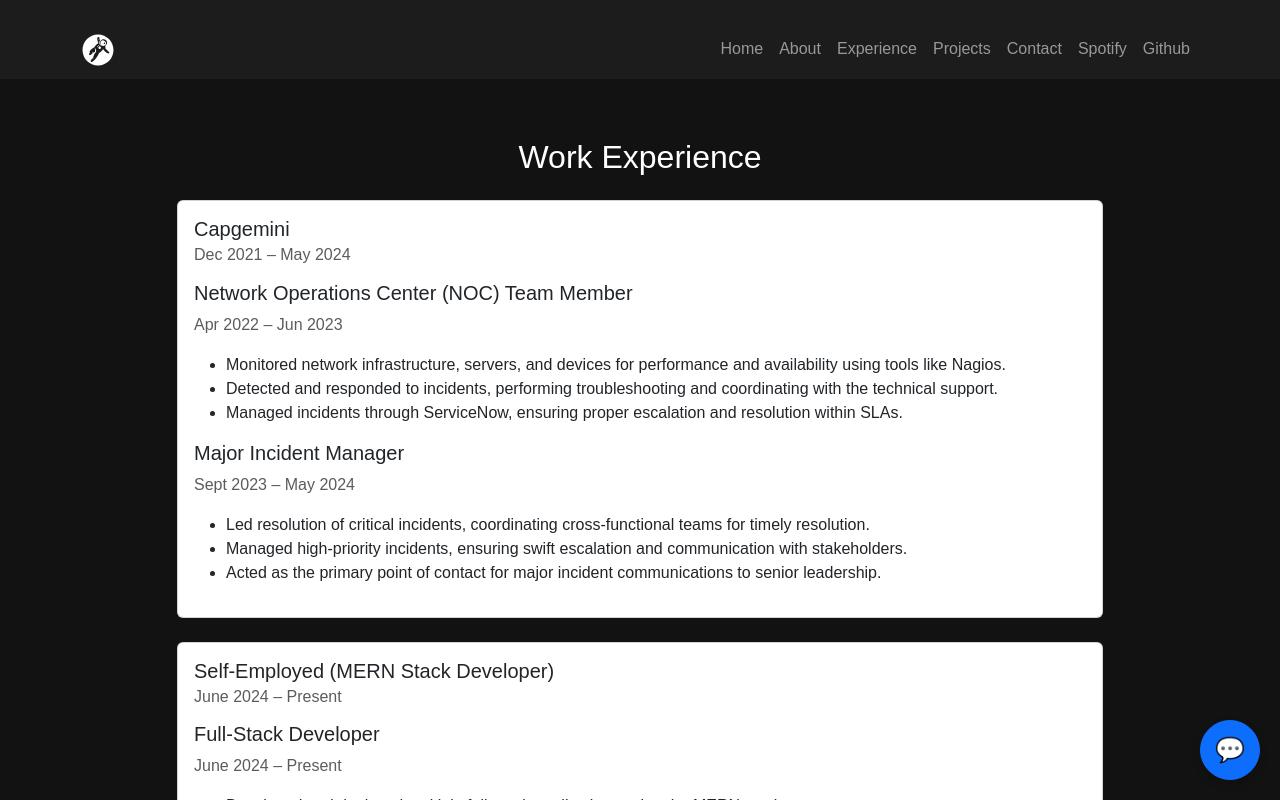
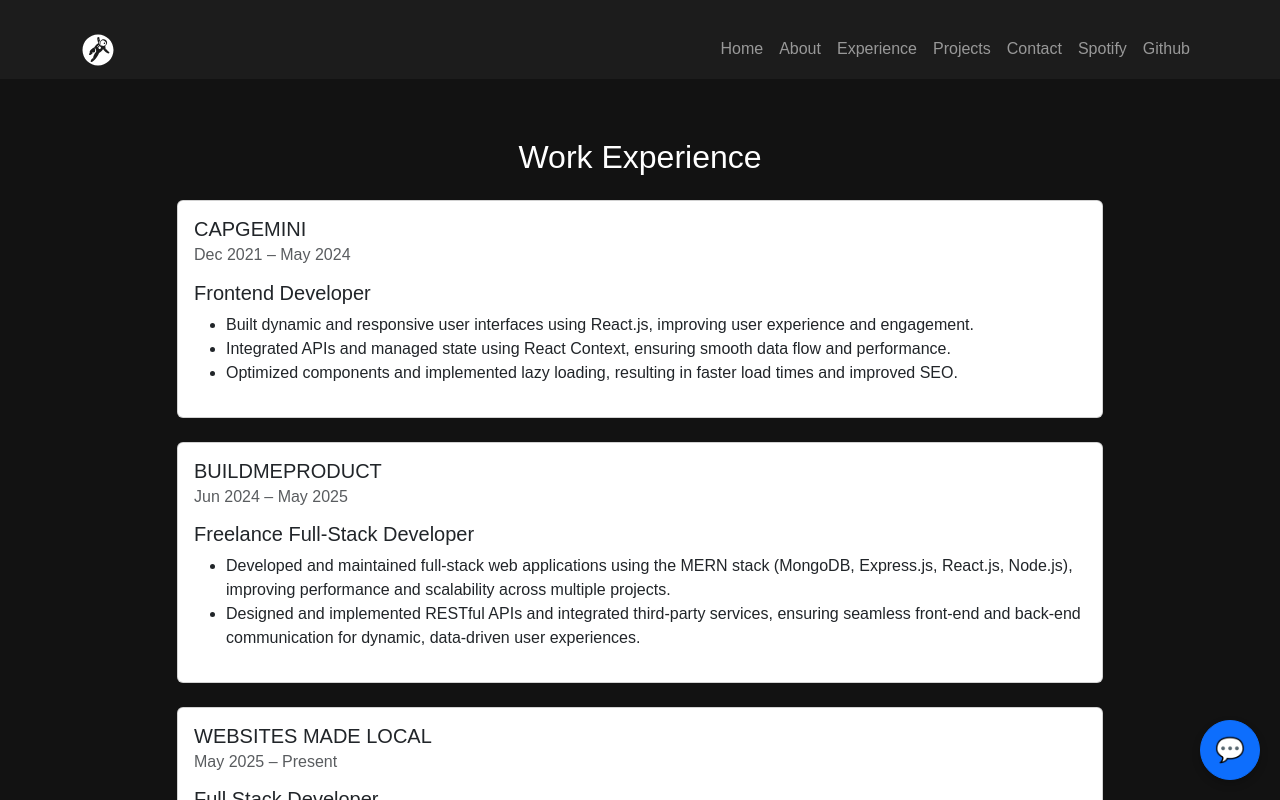
Before and after one commit to PraneethAllurI/praneethalluri.github.io, a React (Vite) app: page /workexperience in a window 1280 px wide. Shown: the top 800 px of the page. Built offline with nearby package versions, Linux system fonts and the light colour scheme.

Commit message:
updted experience

```diff
--- a/src/components/WorkExperienceCard.jsx
+++ b/src/components/WorkExperienceCard.jsx
@@ -10,7 +10,6 @@
         {roles.map((role, index) => (
           <div key={index} className="mt-3">
             <h5>{role.title}</h5>
-            <p className="text-muted">{role.period}</p>
             <ul>
               {role.responsibilities.map((task, taskIndex) => (
                 <li key={taskIndex}>{task}</li>
--- a/src/data/db.jsx
+++ b/src/data/db.jsx
@@ -31,42 +31,45 @@
 
 const workExperience = [
   {
-    company: "Capgemini",
+    company: "CAPGEMINI",
     duration: "Dec 2021 – May 2024",
     roles: [
       {
-        title: "Network Operations Center (NOC) Team Member",
-        period: "Apr 2022 – Jun 2023",
+        title: "Frontend Developer",
+        period: "Dec 2021 – May 2024",
         responsibilities: [
-          "Monitored network infrastructure, servers, and devices for performance and availability using tools like Nagios.",
-          "Detected and responded to incidents, performing troubleshooting and coordinating with the technical support.",
-          "Managed incidents through ServiceNow, ensuring proper escalation and resolution within SLAs."
-        ]
-      },
-      {
-        title: "Major Incident Manager",
-        period: "Sept 2023 – May 2024",
-        responsibilities: [
-          "Led resolution of critical incidents, coordinating cross-functional teams for timely resolution.",
-          "Managed high-priority incidents, ensuring swift escalation and communication with stakeholders.",
-          "Acted as the primary point of contact for major incident communications to senior leadership."
+          "Built dynamic and responsive user interfaces using React.js, improving user experience and engagement.",
+          "Integrated APIs and managed state using React Context, ensuring smooth data flow and performance.",
+          "Optimized components and implemented lazy loading, resulting in faster load times and improved SEO."
         ]
       }
     ]
   },
   {
-    company: "Self-Employed (MERN Stack Developer)",
-    duration: "June 2024 – Present",
+    company: "BUILDMEPRODUCT",
+    duration: "Jun 2024 – May 2025",
     roles: [
       {
-        title: "Full-Stack Developer",
-        period: "June 2024 – Present",
+        title: "Freelance Full-Stack Developer",
+        period: "Jun 2024 – May 2025",
         responsibilities: [
-          "Developed and deployed multiple full-stack applications using the MERN stack.",
-          "Built the Government Issue Reporting System allowing users to report issues with image uploads and tracking.",
-          "Implemented JWT authentication and secure RESTful APIs.",
-          "Designed and developed a polling app with real-time voting and data visualization.",
-          "Deployed applications using Vercel and Firebase for seamless hosting and scalability."
+          "Developed and maintained full-stack web applications using the MERN stack (MongoDB, Express.js, React.js, Node.js), improving performance and scalability across multiple projects.",
+          "Designed and implemented RESTful APIs and integrated third-party services, ensuring seamless front-end and back-end communication for dynamic, data-driven user experiences."
+        ]
+      }
+    ]
+  },
+  {
+    company: "WEBSITES MADE LOCAL",
+    duration: "May 2025 – Present",
+    roles: [
+      {
+        title: "Full Stack Developer",
+        period: "May 2025 – Present",
+        responsibilities: [
+          "Led end-to-end web development for clients, handling everything from UI/UX design to front-end and back-end implementation using the MERN stack.",
+          "Managed complete deployment lifecycle, including hosting setup, domain configuration, SSL, and custom email solutions.",
+          "Delivered tailored websites and web apps for local businesses, ensuring performance, responsiveness, and SEO best practices."
         ]
       }
     ]
@@ -76,44 +79,42 @@
 
 const skills = [
   {
-    experience: "Self-Employed - MERN Stack Developer",
-    duration: "June 2024 – Present",
+    experience: "WEBSITES MADE LOCAL - Full Stack Developer",
+    duration: "May 2025 – Present",
     skills: [
-      "Full-Stack Development (MERN)",
-      "JavaScript (ES6+), React.js, Node.js, Express.js, MongoDB",
-      "RESTful API Design & Implementation",
-      "JWT Authentication & Security",
-      "State Management (Redux Toolkit, Context API)",
-      "Frontend UI (Bootstrap, TailwindCSS, React Router)",
-      "Version Control (Git, GitHub)",
-      "Cloud Storage (Cloudinary, Firebase Hosting)",
-      "Deployment (Vercel, Netlify)"
+      "Full-Stack Development (MERN Stack: MongoDB, Express.js, React.js, Node.js)",
+      "UI/UX Design and Implementation",
+      "Complete Deployment Lifecycle (Hosting, Domain Setup, SSL, Custom Email)",
+      "Performance Optimization and SEO Best Practices",
+      "Responsive Web Design",
+      "Client Communication and Requirement Analysis"
     ]
   },
   {
-    experience: "Capgemini - Major Incident Manager",
-    duration: "Sept 2023 – May 2024",
+    experience: "BUILDMEPRODUCT - Freelance Full-Stack Developer",
+    duration: "Jun 2024 – May 2025",
     skills: [
-      "Incident Management & Communication",
-      "Root Cause Analysis (RCA)",
-      "Stakeholder Coordination",
-      "Critical Incident Resolution",
-      "IT Service Management (ITSM) Tools"
+      "Full-Stack Development (MERN Stack)",
+      "RESTful API Design & Implementation",
+      "Third-Party Service Integration",
+      "Performance and Scalability Improvements",
+      "Dynamic, Data-Driven User Experience"
     ]
   },
   {
-    experience: "Capgemini - Network Operations Center (NOC) Team Member",
-    duration: "Apr 2022 – Jun 2023",
+    experience: "CAPGEMINI - FRONTEND DEVELOPER",
+    duration: "Dec 2021 – May 2024",
     skills: [
-      "Network Monitoring (Nagios, Appworx)",
-      "Incident Detection & Troubleshooting",
-      "ServiceNow Ticket Management",
-      "SLA & KPI Adherence",
-      "Cross-Team Coordination"
+      "JavaScript, React.js",
+      "API Integration and State Management (React Context)",
+      "Component Optimization and Lazy Loading",
+      "SEO Optimization",
+      "Responsive and Dynamic UI Development"
     ]
   }
 ];
 
 
+
 // Named exports instead of default exports
 export { projects, workExperience, skills };
--- a/src/pages/Home.jsx
+++ b/src/pages/Home.jsx
@@ -65,25 +65,19 @@
               <Card.Title className="summary-title">
                 Professional Summary
               </Card.Title>
-              <Card.Text className="summary-text">
-                • Over <strong>2.5+ years</strong> of professional IT
-                experience.
-                <br />• <strong>1+ years</strong> of experience with{" "}
-                <strong>Nagios</strong> for network monitoring, incident
-                detection, and ticket management.
-                <br />• <strong>1 year</strong> of experience in managing{" "}
-                <strong>high-priority incidents (P1, P2)</strong>.<br />•
-                Currently transitioning into{" "}
-                <strong>Full Stack Development</strong>, with hands-on
-                experience in{" "}
-                <strong>MERN (MongoDB, Express.js, React, Node.js)</strong>.
-                <br />
-                • Strong problem-solving abilities, attention to detail, and
-                excellent collaboration skills.
-                <br />• Passionate about building scalable, user-friendly web
-                applications and eager to apply growing development skills as a{" "}
-                <strong>Full Stack Developer</strong>.
-              </Card.Text>
+             <Card.Text className="summary-text">
+  • Led end-to-end web development for clients, handling everything from UI/UX design to front-end and back-end implementation using the MERN stack.<br />
+  • Managed complete deployment lifecycle, including hosting setup, domain configuration, SSL, and custom email solutions.<br />
+  • Delivered tailored websites and web apps for local businesses, ensuring performance, responsiveness, and SEO best practices.<br />
+  • Developed and maintained full-stack web applications using the MERN stack, improving performance and scalability across multiple projects.<br />
+  • Designed and implemented RESTful APIs and integrated third-party services, ensuring seamless front-end and back-end communication.<br />
+  • Built dynamic and responsive user interfaces using React.js, improving user experience and engagement.<br />
+  • Integrated APIs and managed state using React Context, ensuring smooth data flow and performance.<br />
+  • Optimized components and implemented lazy loading, resulting in faster load times and improved SEO.<br />
+  • Strong problem-solving abilities, attention to detail, and excellent collaboration skills.<br />
+  • Passionate about building scalable, user-friendly web applications and eager to apply growing development skills as a Full Stack Developer.
+</Card.Text>
+
 
               <div className="highlighted-links fade-in">
                 <Link to="/workexperience" className="highlighted-link">
```
Also changed, not shown: 2 other files (tests, documents, lock files or other folders).
